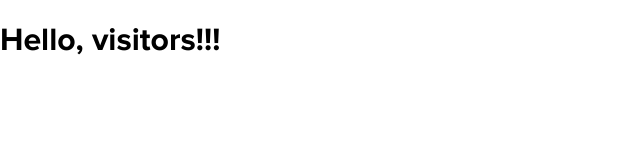
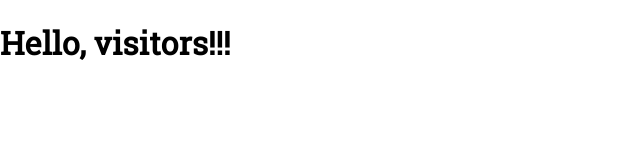
Before and after one commit to N1kbes/Panakea-template, a website: page src/index.html in a window 1280 px wide. Shown: the whole page, without its empty margins (0-640 px from the left). Drawn offline with Linux system fonts and the light colour scheme.

Commit message:
Connected all needed fonts

```diff
--- a/gulpfile.js
+++ b/gulpfile.js
@@ -30,7 +30,7 @@ gulp.task('sass', function () {
 
 gulp.task('watch', function () {
   gulp.watch(['./src/*.html'], ['html']);
-  gulp.watch('./src/sass/*.scss', ['sass']);
+  gulp.watch('./src/sass/**/*.scss', ['sass']);
   gulp.watch('./src/css/*.css', ['css']);
 });
 
--- a/src/sass/base/_base.scss
+++ b/src/sass/base/_base.scss
@@ -1,3 +1,3 @@
 h1 {
-  font-family: ProximaNovaBold;
+  font-family: RobotoSlabRegular;
 }
--- a/src/sass/base/_typography.scss
+++ b/src/sass/base/_typography.scss
@@ -7,3 +7,63 @@
     font-style: normal;
     font-weight: normal;
 }
+
+@font-face {
+    font-family: "ProximaNovaLight";
+    src: url("../fonts/ProximaNovaLight/ProximaNova-Light.eot");
+    src: url("../fonts/ProximaNovaLight/ProximaNova-Light.eot?#iefix")format("embedded-opentype"),
+    url("../fonts/ProximaNovaLight/ProximaNova-Light.woff") format("woff"),
+    url("../fonts/ProximaNovaLight/ProximaNova-Light.ttf") format("truetype");
+    font-style: normal;
+    font-weight: normal;
+}
+
+@font-face {
+    font-family: "RobotoBold";
+    src: url("../fonts/RobotoBold/RobotoBold.eot");
+    src: url("../fonts/RobotoBold/RobotoBold.eot?#iefix")format("embedded-opentype"),
+    url("../fonts/RobotoBold/RobotoBold.woff") format("woff"),
+    url("../fonts/RobotoBold/RobotoBold.ttf") format("truetype");
+    font-style: normal;
+    font-weight: normal;
+}
+
+@font-face {
+    font-family: "RobotoLight";
+    src: url("../fonts/RobotoLight/RobotoLight.eot");
+    src: url("../fonts/RobotoLight/RobotoLight.eot?#iefix")format("embedded-opentype"),
+    url("../fonts/RobotoLight/RobotoLight.woff") format("woff"),
+    url("../fonts/RobotoLight/RobotoLight.ttf") format("truetype");
+    font-style: normal;
+    font-weight: normal;
+}
+
+@font-face {
+    font-family: "RobotoSlabBold";
+    src: url("../fonts/RobotoSlabBold/RobotoSlabBold.eot");
+    src: url("../fonts/RobotoSlabBold/RobotoSlabBold.eot?#iefix")format("embedded-opentype"),
+    url("../fonts/RobotoSlabBold/RobotoSlabBold.woff") format("woff"),
+    url("../fonts/RobotoSlabBold/RobotoSlabBold.ttf") format("truetype");
+    font-style: normal;
+    font-weight: normal;
+}
+
+@font-face {
+    font-family: "RobotoSlabLight";
+    src: url("../fonts/RobotoSlabLight/RobotoSlabLight.eot");
+    src: url("../fonts/RobotoSlabLight/RobotoSlabLight.eot?#iefix")format("embedded-opentype"),
+    url("../fonts/RobotoSlabLight/RobotoSlabLight.woff") format("woff"),
+    url("../fonts/RobotoSlabLight/RobotoSlabLight.ttf") format("truetype");
+    font-style: normal;
+    font-weight: normal;
+}
+
+@font-face {
+    font-family: "RobotoSlabRegular";
+    src: url("../fonts/RobotoSlabRegular/RobotoSlabRegular.eot");
+    src: url("../fonts/RobotoSlabRegular/RobotoSlabRegular.eot?#iefix")format("embedded-opentype"),
+    url("../fonts/RobotoSlabRegular/RobotoSlabRegular.woff") format("woff"),
+    url("../fonts/RobotoSlabRegular/RobotoSlabRegular.ttf") format("truetype");
+    font-style: normal;
+    font-weight: normal;
+}
--- a/src/sass/main.scss
+++ b/src/sass/main.scss
@@ -13,6 +13,7 @@
   'layout/_newsseller.scss',
   'layout/_social.scss',
   'layout/_welcome.scss';
+
 @import
   'utils/_mixins',
   'utils/_mixins';
```
Also changed, not shown: src/css/main.css.
